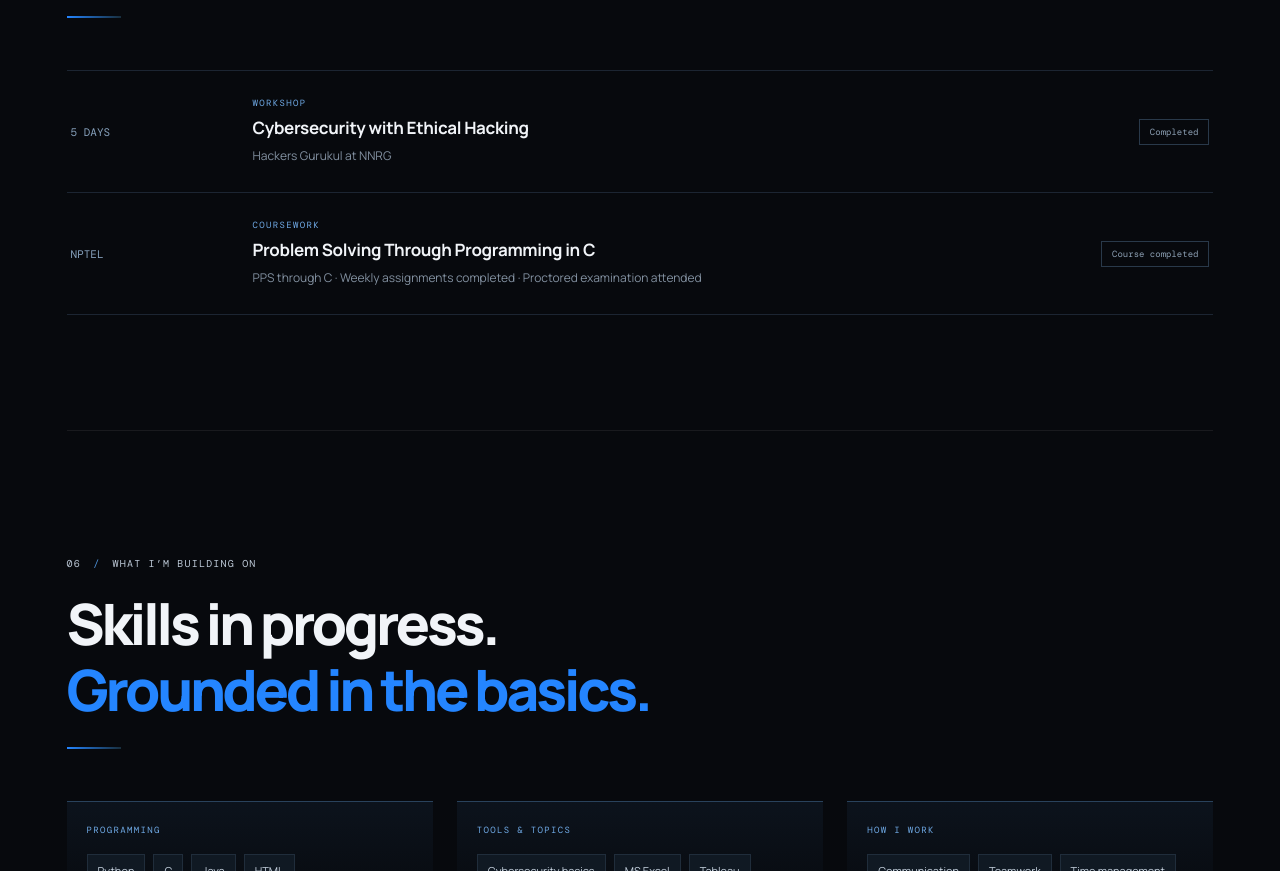
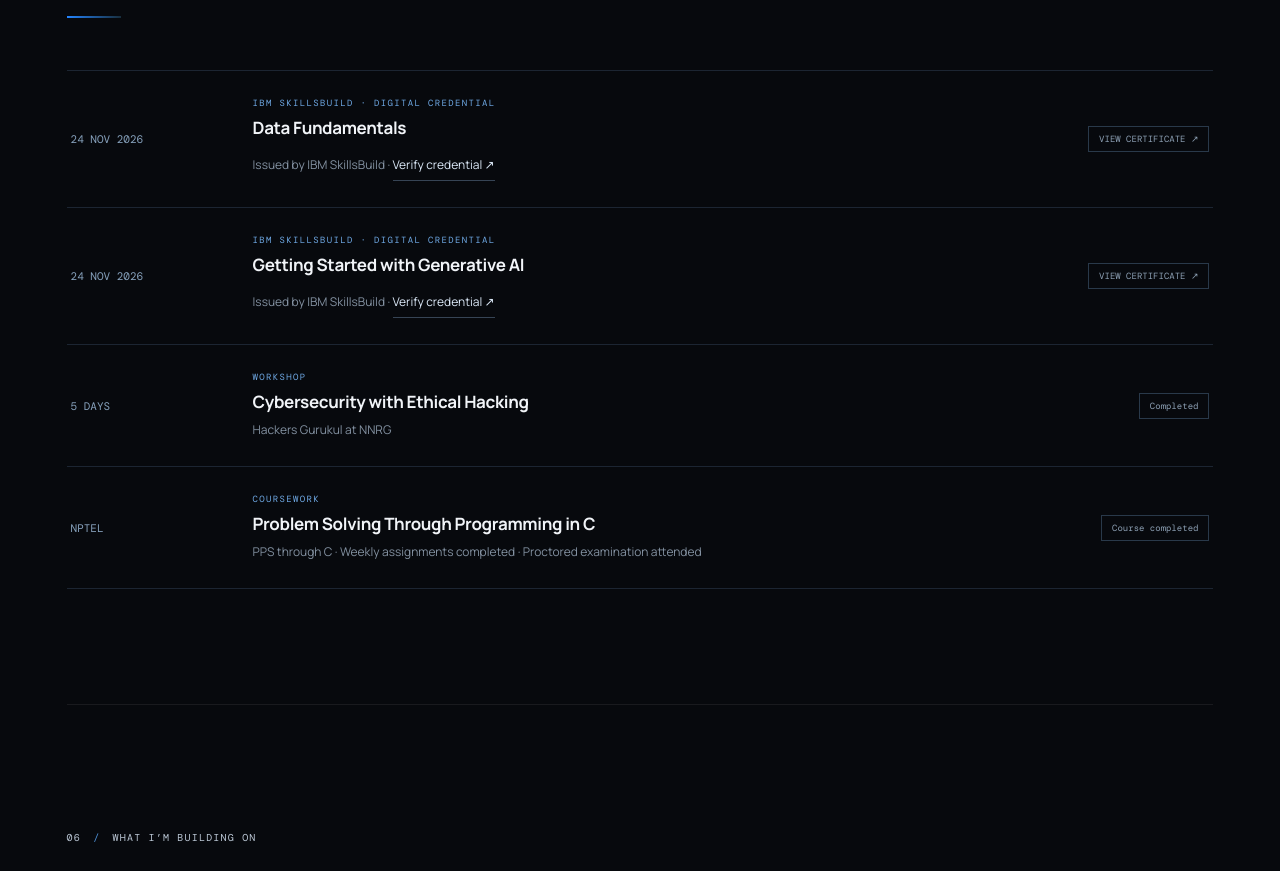
Before and after one commit to SATHVIK-CSE/My-Portfolio, a plain HTML site: page index.html in a window 1280 px wide. Shown: the part 3957-4828 px from the top of the page. Drawn offline with nearby package versions, Linux system fonts and the light colour scheme.

Commit message:
Add IBM SkillsBuild certificates

```diff
--- a/index.html
+++ b/index.html
@@ -60,6 +60,8 @@
     <section class="journey certificates section-wrap section-pad" id="certificates">
       <div class="section-heading reveal"><p class="eyebrow">05 <b>/</b> CERTIFICATES</p><h2>Courses and<br><span>hands-on learning.</span></h2></div>
       <div class="journey-list">
+        <article class="journey-card reveal"><div class="journey-date">24 NOV 2026</div><div class="journey-main"><p class="card-kicker">IBM SKILLSBUILD · DIGITAL CREDENTIAL</p><h3>Data Fundamentals</h3><p>Issued by IBM SkillsBuild · <a class="inline-link" href="https://www.credly.com/badges/d3887fb1-3f71-4f6a-9d9b-64ff3ff7d1d3" target="_blank" rel="noreferrer">Verify credential ↗</a></p></div><a class="journey-tag" href="assets/certificates/ibm-data-fundamentals.pdf" target="_blank" rel="noreferrer">VIEW CERTIFICATE ↗</a></article>
+        <article class="journey-card reveal"><div class="journey-date">24 NOV 2026</div><div class="journey-main"><p class="card-kicker">IBM SKILLSBUILD · DIGITAL CREDENTIAL</p><h3>Getting Started with Generative AI</h3><p>Issued by IBM SkillsBuild · <a class="inline-link" href="https://www.credly.com/go/XdXpjkVk" target="_blank" rel="noreferrer">Verify credential ↗</a></p></div><a class="journey-tag" href="assets/certificates/ibm-getting-started-with-generative-ai.pdf" target="_blank" rel="noreferrer">VIEW CERTIFICATE ↗</a></article>
         <article class="journey-card reveal"><div class="journey-date">5 DAYS</div><div class="journey-main"><p class="card-kicker">WORKSHOP</p><h3>Cybersecurity with Ethical Hacking</h3><p>Hackers Gurukul at NNRG</p></div><div class="journey-tag">Completed</div></article>
         <article class="journey-card reveal"><div class="journey-date">NPTEL</div><div class="journey-main"><p class="card-kicker">COURSEWORK</p><h3>Problem Solving Through Programming in C</h3><p>PPS through C · Weekly assignments completed · Proctored examination attended</p></div><div class="journey-tag">Course completed</div></article>
       </div>
```
Also changed, not shown: 2 other files.
